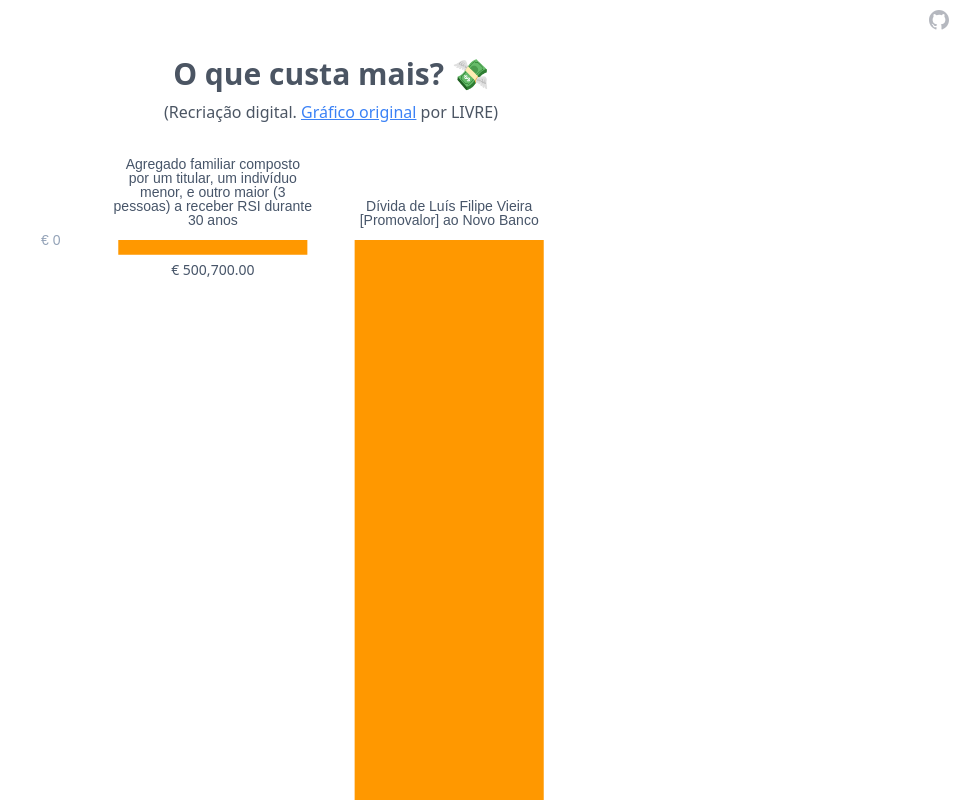
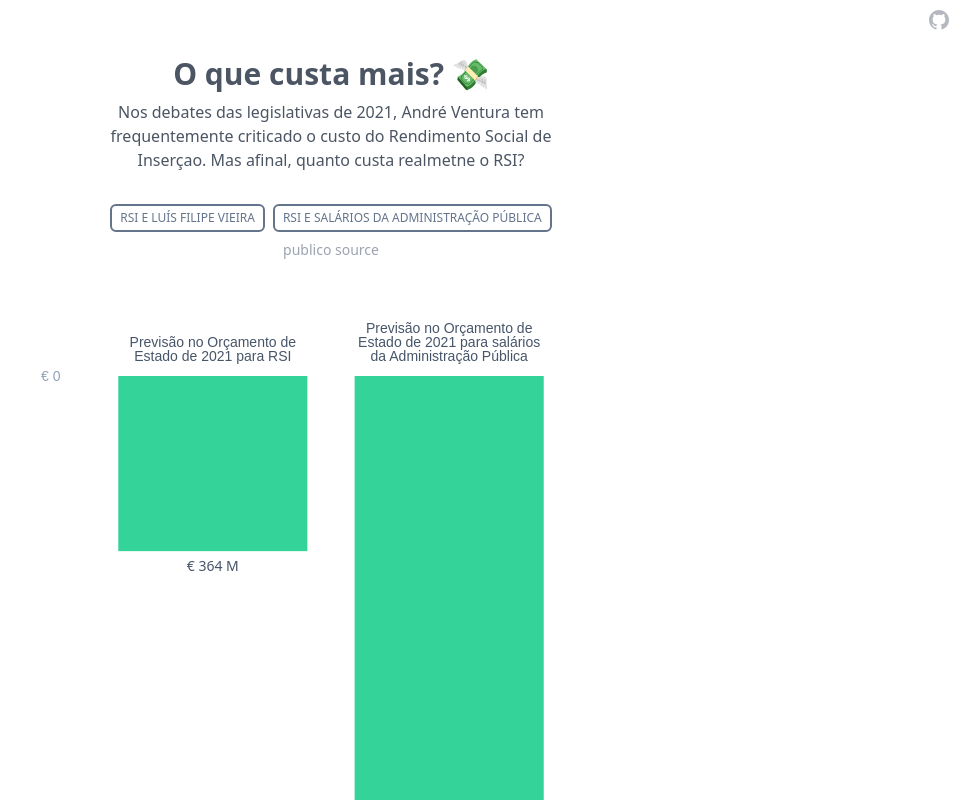
Before and after one commit to biamalveiro/numeros-do-rsi, a React (Create React App) app: page / in a window 1280 px wide. Shown: the top 800 px of the page, without its empty margins (309-1280 px from the left). Built offline with nearby package versions, Linux system fonts and the light colour scheme; some icons are missing.

Commit message:
add second chart and interactions

```diff
--- a/package.json
+++ b/package.json
@@ -8,6 +8,7 @@
     "@visx/group": "^2.1.0",
     "@visx/scale": "^2.2.2",
     "@visx/text": "^2.3.0",
+    "d3-array": "^3.1.1",
     "d3-format": "^3.1.0",
     "react": "^17.0.2",
     "react-dom": "^17.0.2",
--- a/src/App.js
+++ b/src/App.js
@@ -1,14 +1,10 @@
-import { scaleLinear, scaleBand } from "@visx/scale";
-import { format } from "d3-format";
-import { Group } from "@visx/group";
-import { AxisLeft, AxisTop } from "@visx/axis";
-import { Text } from "@visx/text";
-import { GridRows } from "@visx/grid";
-import { leftTickLabelProps } from "@visx/axis/lib/axis/AxisLeft";
+import React, { useState } from "react";
 
-import useChartDimensions from "./useChartDimensions";
+import Chart from "./Chart";
 
-const data = [
+const chartProps = {
+  LFV: {
+    data: [
       {
         label:
           "Agregado familiar composto por um titular, um indivíduo menor, e outro maior (3 pessoas) a receber RSI durante 30 anos",
@@ -18,43 +14,32 @@
         label: "Dívida de Luís Filipe Vieira [Promovalor] ao Novo Banco",
         value: 760000000.0,
       },
-];
+    ],
+    color: "#fb923c",
+    scrollFactor: 24,
+  },
+  AP: {
+    data: [
+      {
+        label: "Previsão no Orçamento de Estado de 2021 para RSI",
+        value: 364000000.0,
+      },
+      {
+        label:
+          "Previsão no Orçamento de Estado de 2021 para salários da Administração Pública",
+        value: 23277000000.0,
+      },
+    ],
+    color: "#34d399",
+    scrollFactor: 14,
+  },
+};
 
-const moneyFormatter = (value) =>
-  value === 0 ? "€ 0" : `€ ${format(",.2f")(value).replace("G", "MM")}`;
-
-const maxHeight = window.innerHeight * 28;
-
-const yScale = scaleLinear({
-  domain: [0, data[1].value],
-  range: [0, maxHeight],
-});
-
-const tickValues = [];
-for (let i = 0; i <= 750; i += 50) {
-  tickValues.push(i * 1e6);
-}
-
-const isOnSmallDisplay = document.documentElement.clientWidth <= 768;
-
-const MARGIN_Y = 100;
-const MARGIN_X = isOnSmallDisplay ? 20 : 100;
+const buttonStyle =
+  "inline-block px-2 py-1 text-xs text-center text-slate-500 uppercase border-2 bg-white transition duration-200 ease-in-out border-slate-500  rounded-md cursor-pointer hover:border-slate-600 hover:bg-slate-100";
 
 function App() {
-  const [chartWrapper, dimensions] = useChartDimensions({
-    height: maxHeight + 2 * MARGIN_Y,
-    marginTop: MARGIN_Y,
-    marginBottom: MARGIN_Y,
-    marginLeft: MARGIN_X,
-    marginRight: MARGIN_X,
-  });
-
-  const xScale = scaleBand({
-    domain: data.map((d) => d.label),
-    range: [0, dimensions.boundedWidth],
-    padding: 0.2,
-  });
-  console.log();
+  const [chart, setChart] = useState("AP");
 
   return (
     <div className="py-10 w-full md:w-9/12 mx-auto">
@@ -78,6 +63,32 @@
         </a>
         <h1 className="text-3xl font-semibold mb-2 ">O que custa mais? 💸</h1>
         <h2 className="text-base w-1/2 mx-auto ">
+          <p className="my-2">
+            Nos debates das legislativas de 2021, André Ventura tem
+            frequentemente criticado o custo do Rendimento Social de Inserçao.
+            Mas afinal, quanto custa realmetne o RSI?{" "}
+          </p>
+          <div className="flex flex-row flex-wrap gap-2 mx-auto justify-center mt-8">
+            <button
+              className={`${buttonStyle} ${
+                chart === "LFV" ? "bg-slate-200" : ""
+              }`}
+              onClick={() => setChart("LFV")}
+            >
+              RSI e Luís Filipe Vieira
+            </button>
+            <button
+              className={`${buttonStyle} ${
+                chart === "AP" ? "bg-slate-200" : ""
+              }`}
+              onClick={() => setChart("AP")}
+            >
+              RSI e salários da Administração Pública
+            </button>
+          </div>
+          <p className="mt-2 text-gray-400 text-sm">
+            {chart === "LFV" ? (
+              <>
                 (Recriação digital.{" "}
                 <a
                   className="text-blue-500 hover:text-blue-600 underline"
@@ -86,73 +97,14 @@
                   Gráfico original
                 </a>{" "}
                 por LIVRE)
+              </>
+            ) : (
+              "publico source"
+            )}
+          </p>
         </h2>
       </div>
-      <div ref={chartWrapper} className="w-full md:w-3/4 mx-auto">
-        <svg width={dimensions.width} height={dimensions.height}>
-          <Group top={dimensions.marginTop} left={dimensions.marginLeft}>
-            <AxisLeft
-              scale={yScale}
-              tickFormat={moneyFormatter}
-              hideAxisLine
-              hideTicks
-              tickValues={tickValues}
-              tickLabelProps={(value) => {
-                const isZero = value === 0;
-                return {
-                  ...leftTickLabelProps,
-                  textAnchor: isZero ? "end" : "start",
-                  fill: isZero ? "#94a3b8" : "#475569",
-                  className: isOnSmallDisplay ? "text-xs" : "text-sm",
-                  dy: isZero ? 5 : -10,
-                };
-              }}
-            />
-            <AxisTop
-              scale={xScale}
-              hideTicks
-              hideAxisLine
-              tickComponent={({ formattedValue, tickValue, ...tickProps }) => (
-                <Text
-                  {...tickProps}
-                  width={xScale.step()}
-                  className={isOnSmallDisplay ? "text-xs" : "text-sm"}
-                  fill="#475569"
-                >
-                  {formattedValue}
-                </Text>
-              )}
-            />
-            {data.map((d, i) => (
-              <Group key={`bar-${i}`}>
-                <rect
-                  x={xScale(d.label)}
-                  y={0}
-                  height={yScale(d.value)}
-                  width={xScale.bandwidth()}
-                  fill="#ff9800"
-                />
-                <Text
-                  x={xScale(d.label) + xScale.bandwidth() / 2}
-                  y={yScale(d.value)}
-                  textAnchor="middle"
-                  dy={20}
-                  className="text-sm"
-                  fill="#475569"
-                >
-                  {moneyFormatter(d.value)}
-                </Text>
-              </Group>
-            ))}
-            <GridRows
-              scale={yScale}
-              width={dimensions.boundedWidth}
-              stroke="#475569"
-              tickValues={tickValues}
-            />
-          </Group>
-        </svg>
-      </div>
+      <Chart {...chartProps[chart]} chart={chart} />
     </div>
   );
 }
--- /dev/null
+++ b/src/Chart.js
@@ -0,0 +1,148 @@
+import React from "react";
+import { Group } from "@visx/group";
+import { AxisLeft, AxisTop } from "@visx/axis";
+import { Text } from "@visx/text";
+import { GridRows } from "@visx/grid";
+import { leftTickLabelProps } from "@visx/axis/lib/axis/AxisLeft";
+import { format } from "d3-format";
+import { scaleLinear, scaleBand } from "@visx/scale";
+import { max } from "d3-array";
+
+import useChartDimensions from "./useChartDimensions";
+
+const isOnSmallDisplay = document.documentElement.clientWidth <= 768;
+
+const MARGIN_Y = 100;
+const MARGIN_X = isOnSmallDisplay ? 20 : 100;
+const REF_VALUE = 7759000000;
+const REF_COLOR = "#ef4444";
+
+const moneyFormatter = (value, chart) => {
+  if (value === 0) return "€ 0";
+  if (chart === "LFV") return `€ ${format(",.2f")(value)}`;
+  if (chart === "AP") return `€ ${format(",~g")(value / 10e5)} M`;
+};
+
+export default function Chart({ data, color, scrollFactor, chart }) {
+  const maxHeight = window.innerHeight * scrollFactor;
+  const [chartWrapper, dimensions] = useChartDimensions({
+    height: maxHeight + 2 * MARGIN_Y,
+    marginTop: MARGIN_Y,
+    marginBottom: MARGIN_Y,
+    marginLeft: MARGIN_X,
+    marginRight: MARGIN_X,
+  });
+
+  const yMax = max(data, (d) => d.value);
+
+  const xScale = scaleBand({
+    domain: data.map((d) => d.label),
+    range: [0, dimensions.boundedWidth],
+    padding: 0.2,
+  });
+
+  const yScale = scaleLinear({
+    domain: [0, yMax],
+    range: [0, maxHeight],
+  });
+
+  return (
+    <div ref={chartWrapper} className="w-full md:w-3/4 mx-auto">
+      <svg width={dimensions.width} height={dimensions.height}>
+        <Group top={dimensions.marginTop} left={dimensions.marginLeft}>
+          <AxisLeft
+            scale={yScale}
+            tickFormat={(value) => moneyFormatter(value, chart)}
+            hideAxisLine
+            hideTicks
+            numTicks={scrollFactor}
+            tickLabelProps={(value) => {
+              const isZero = value === 0;
+              return {
+                ...leftTickLabelProps,
+                textAnchor: isZero ? "end" : "start",
+                fill: isZero ? "#94a3b8" : "#475569",
+                className: isOnSmallDisplay ? "text-xs" : "text-sm",
+                dy: isZero ? 5 : -10,
+              };
+            }}
+          />
+          <AxisTop
+            scale={xScale}
+            hideTicks
+            hideAxisLine
+            tickComponent={({ formattedValue, tickValue, ...tickProps }) => (
+              <Text
+                {...tickProps}
+                width={xScale.step()}
+                className={isOnSmallDisplay ? "text-xs" : "text-sm"}
+                fill="#475569"
+              >
+                {formattedValue}
+              </Text>
+            )}
+          />
+          {data.map((d, i) => (
+            <Group key={`bar-${i}`}>
+              <rect
+                x={xScale(d.label)}
+                y={0}
+                height={yScale(d.value)}
+                width={xScale.bandwidth()}
+                fill={color}
+              />
+              <Text
+                x={xScale(d.label) + xScale.bandwidth() / 2}
+                y={yScale(d.value)}
+                textAnchor="middle"
+                dy={20}
+                className="text-sm"
+                fill="#475569"
+              >
+                {moneyFormatter(d.value, chart)}
+              </Text>
+            </Group>
+          ))}
+          <GridRows
+            scale={yScale}
+            width={dimensions.boundedWidth}
+            stroke="#475569"
+            numTicks={scrollFactor}
+          />
+          {chart === "AP" && (
+            <Group>
+              <rect
+                x={0}
+                y={yScale(REF_VALUE)}
+                height={1}
+                width={dimensions.boundedWidth}
+                fill={REF_COLOR}
+              />
+              <Text
+                x={0}
+                y={yScale(REF_VALUE)}
+                dy={-10}
+                verticalAnchor="end"
+                fill={REF_COLOR}
+                className={isOnSmallDisplay ? "text-xs" : "text-sm"}
+              >
+                {moneyFormatter(REF_VALUE, chart)}
+              </Text>
+              <Text
+                x={0}
+                y={yScale(REF_VALUE)}
+                dy={10}
+                textAnchor="start"
+                verticalAnchor="start"
+                fill={REF_COLOR}
+                className={isOnSmallDisplay ? "text-xs" : "text-sm"}
+              >
+                1/3 dos salários da Administração Pública
+              </Text>
+            </Group>
+          )}
+        </Group>
+      </svg>
+    </div>
+  );
+}
```
Lines whose indentation alone changed are shown as unchanged.
